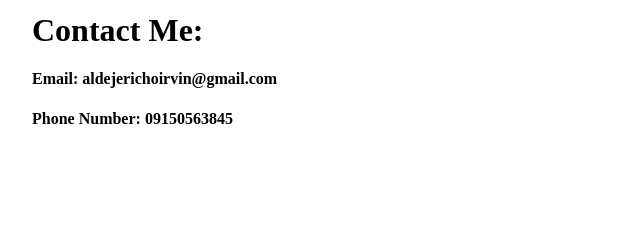
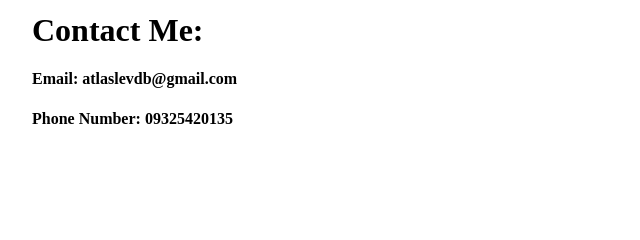
Before and after one commit to PrinzLev/a-serious-site, a Gatsby site: page /contact in a window 1280 px wide. Shown: the part 152-392 px from the top of the page, 233-873 px from the left. Built offline with nearby package versions, Linux system fonts and the light colour scheme; Gatsby itself is replaced by a stand-in of ours.

Commit message:
changing personal info

```diff
--- a/src/pages/contact.js
+++ b/src/pages/contact.js
@@ -6,8 +6,8 @@ const ContactPage = () => {
     <Layout>
       <Head title="Contact" />
       <h1>Contact Me:</h1>
-      <h4>Email: aldejerichoirvin@gmail.com</h4>
-      <h4>Phone Number: 09150563845</h4>
+      <h4>Email: atlaslevdb@gmail.com</h4>
+      <h4>Phone Number: 09325420135</h4>
     </Layout>
   )
 }
--- a/src/pages/index.js
+++ b/src/pages/index.js
@@ -15,7 +15,7 @@ const IndexPage = () => {
       </p>
       <p>
         You can also contact me through{" "}
-        <a href="https://facebook.com/jericho.irvin" target="__blank">
+        <a href="https://facebook.com/" target="__blank">
           Facebook.
         </a>
       </p>
```
